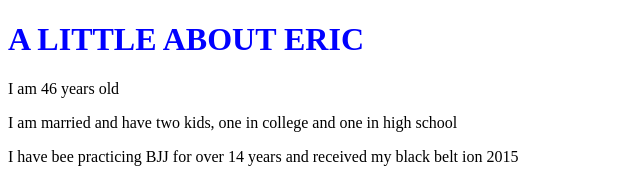
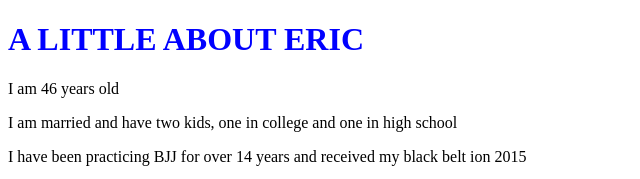
Before and after one commit to erictinez/about-eric, a plain HTML site: page index.html in a window 1280 px wide. Shown: the top 179 px of the page, 0-640 px from the left. Drawn offline with Linux system fonts and the light colour scheme.

```diff
--- a/index.html
+++ b/index.html
@@ -14,7 +14,7 @@
 			I am married and have two kids, one in college and one in  high school
 		</p>
 		<p>
-			I have bee practicing BJJ for over 14 years and received my black belt ion 2015
+			I have been practicing BJJ for over 14 years and received my black belt ion 2015
 		</p>
 
 		<img src="panda.jpg">
```
